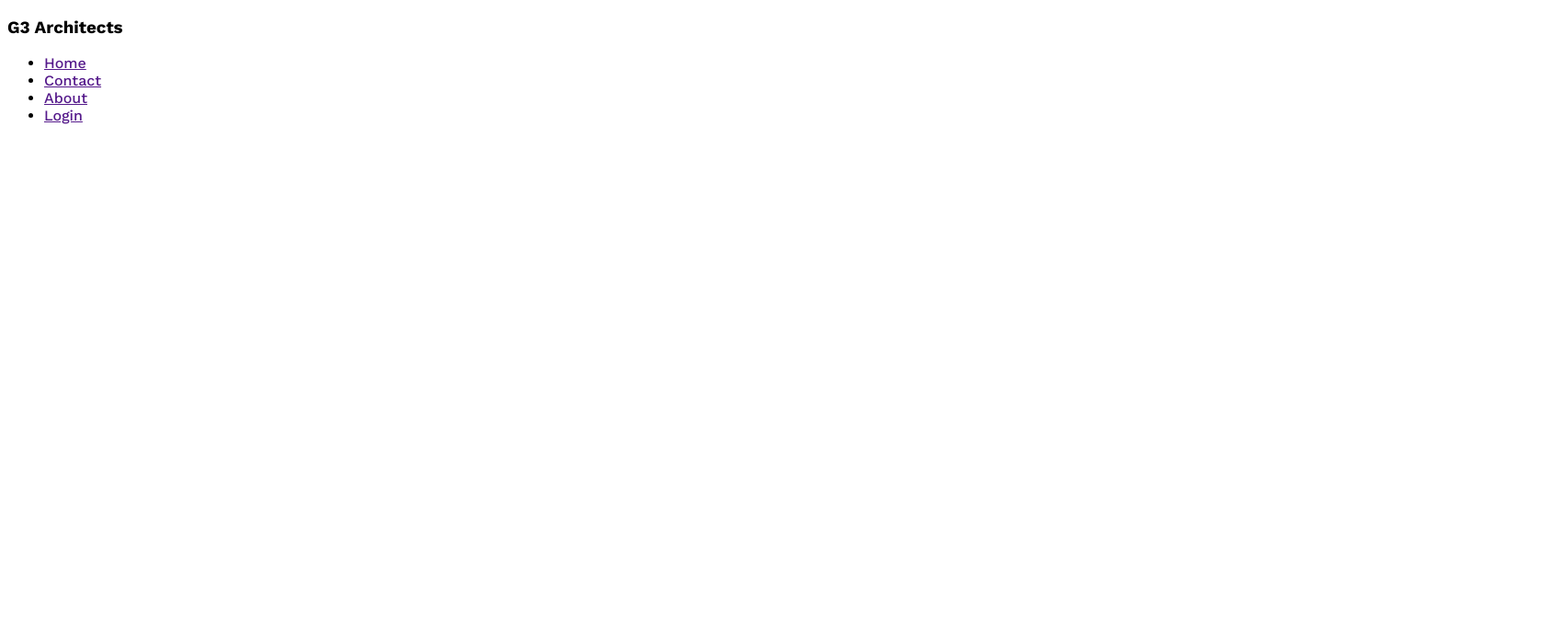
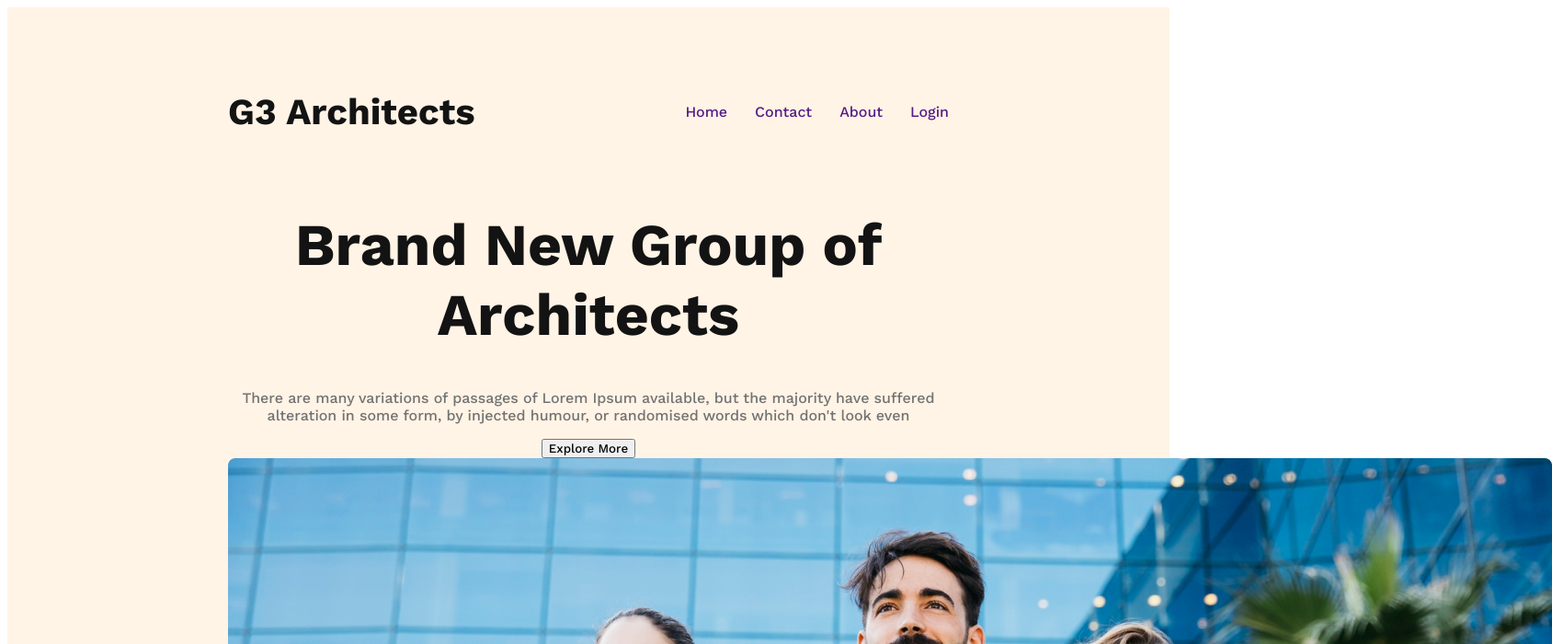
Before and after one commit to mahabubhroot/G3_Architects, a plain HTML site: page index.html in a window 1280 px wide. Shown: the top 700 px of the page at 92% size, 1688 px wide, since content can reach past the window. Drawn offline with nearby package versions, Linux system fonts and the light colour scheme.

Commit message:
banner content added

```diff
--- a/Styles/style.css
+++ b/Styles/style.css
@@ -1,8 +1,71 @@
 /* Work Sans Fonts from Google */
 
 @import url('https://fonts.googleapis.com/css2?family=Work+Sans:ital,wght@0,500;0,600;0,700;0,800;1,400&display=swap');
+
+/* Shared Styles */
 
 *{
 
     font-family: 'Work Sans', sans-serif;
 }
+
+.button_primary{
+
+
+}
+
+
+/* Header Styles */
+
+header{
+    background: rgba(255, 144, 14, 0.10);
+    padding: 50px 240px;
+}
+
+nav{
+    display: flex;
+    justify-content: space-between;
+    align-items: center;
+}
+
+nav > ul{
+    display: flex;
+}
+
+nav li{
+
+    list-style: none;
+    margin-left: 30px;
+    font-weight: 500;
+    font-size: 1rem;
+}
+
+nav li a {
+    text-decoration: none;
+}
+
+.nav_title{
+
+    font-size: 2.5rem;
+    font-weight: 700;
+    color: #131313;
+
+}
+
+/* Banner Style */
+
+.banner_content{
+    max-width: 800px;
+    text-align: center;
+    margin: 0 auto;
+}
+
+.banner_title{
+    font-size: 4rem;
+    font-weight: 700;
+    color: #131313;
+}
+
+.banner_description{
+    color: #727272;
+}
--- a/index.html
+++ b/index.html
@@ -13,7 +13,7 @@
     <header>
 
         <nav>
-            <h3>G3 Architects</h3>
+            <h3 class="nav_title">G3 Architects</h3>
 
             <ul>
                 <li><a href="">Home</a></li>
@@ -23,6 +23,22 @@
             </ul>
 
         </nav>
+
+        <div class="banner">
+         <div class="banner_content">
+            <h1 class="banner_title">Brand New Group of Architects </h1>
+
+            <p class="banner_description">
+                There are many variations of passages of Lorem Ipsum available, but the majority have suffered alteration in some form, by injected humour, or randomised words which don't look even
+            </p>
+
+            <button class="button_primary">
+                Explore More
+            </button>
+         </div>
+
+            <img src="images/banner.png" alt="">
+        </div>
 
 
     </header>
```
